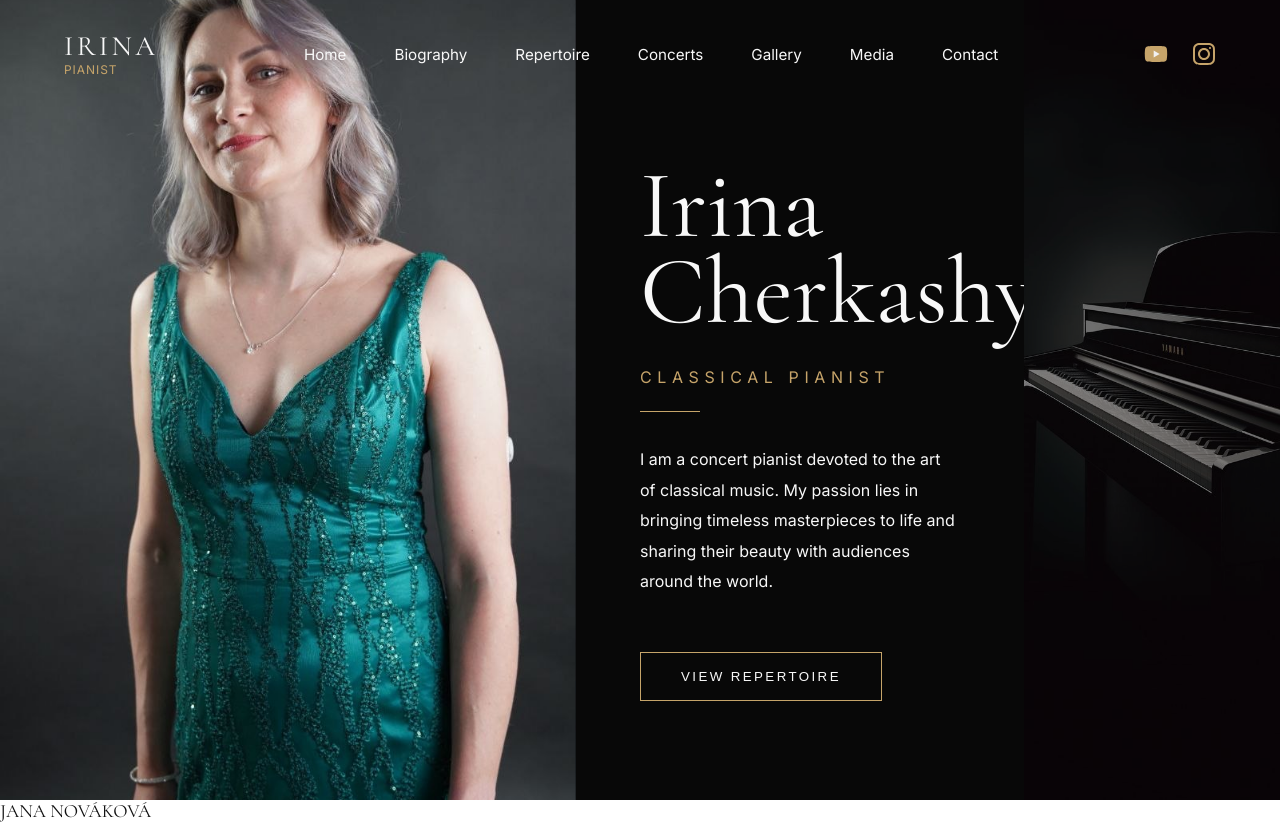
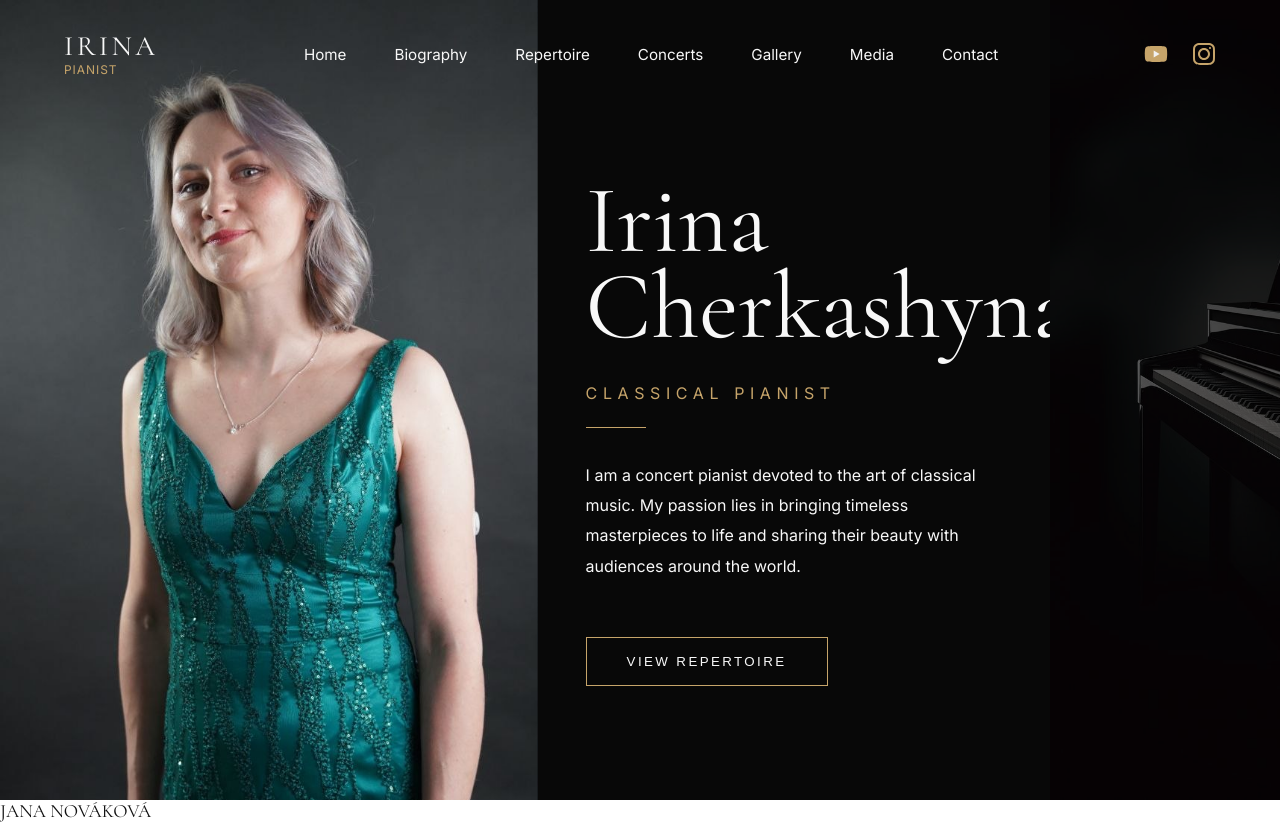
Before and after one commit to Daniil-95/cherkashynapiano.com, a Next.js app in the folder packages/web/: page / in a window 1280 px wide. Shown: the top 824 px of the page. Built offline with nearby package versions, Linux system fonts and the light colour scheme.

Commit message:
fix styly hero

```diff
--- a/packages/web/styles/_hero.scss
+++ b/packages/web/styles/_hero.scss
@@ -1,25 +1,33 @@
 .hero {
   min-height: 100vh;
   display: grid;
-  grid-template-columns: 45% 35% 20%;
+  grid-template-columns: 42% 40% 18%;
   background: #080808;
 }
 
 .hero__image,
 .hero__piano {
   position: relative;
+  overflow: hidden;
 }
 
-.hero__image img,
+/* Фото Иры */
+.hero__image img {
+  object-fit: cover;
+  object-position: center top;
+}
+
+/* Рояль */
 .hero__piano img {
   object-fit: cover;
+  object-position: left center;
 }
 
 .hero__content {
   display: flex;
   flex-direction: column;
   justify-content: center;
-  padding: 8rem 4rem 4rem;
+  padding: 8rem 3rem 4rem;
   color: $text-light;
 }
 
@@ -68,13 +76,9 @@
   color: #000;
 }
 
-.hero__piano {
-  overflow: hidden;
-}
-
 .hero__piano::after {
   content: "";
   position: absolute;
   inset: 0;
-  background: rgba(0, 0, 0, 0.45);
+  background: rgba(0, 0, 0, 0.65);
 }
```
